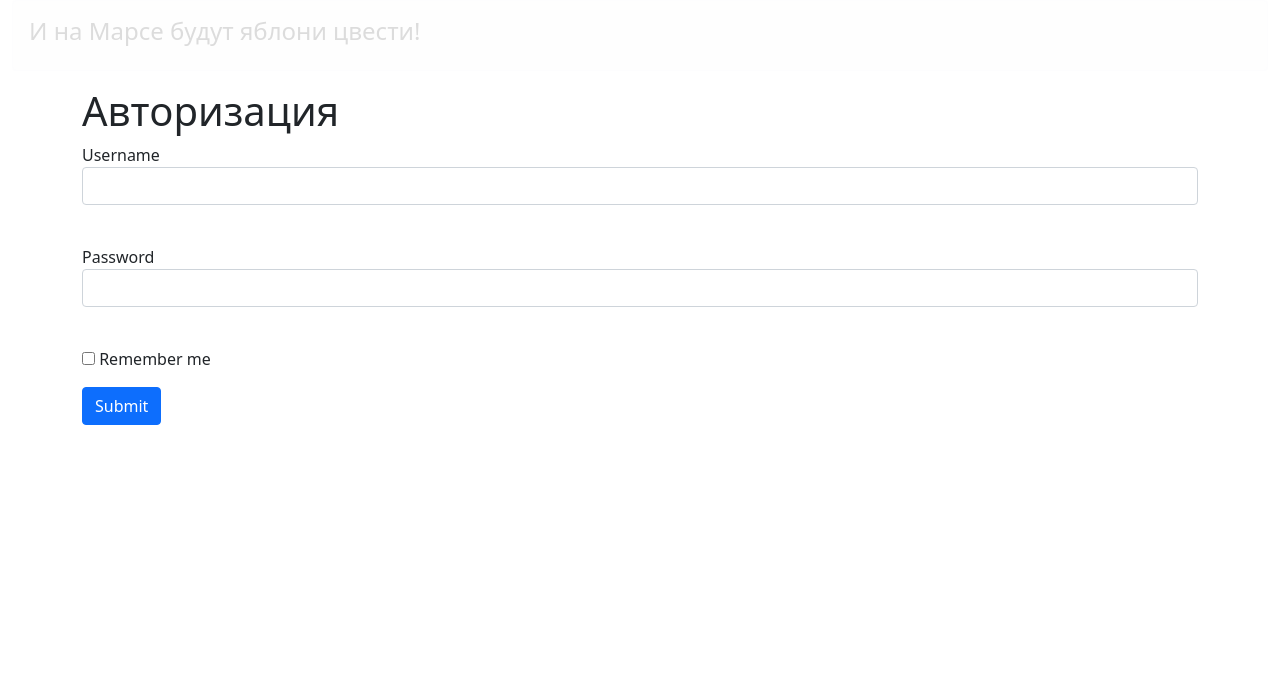
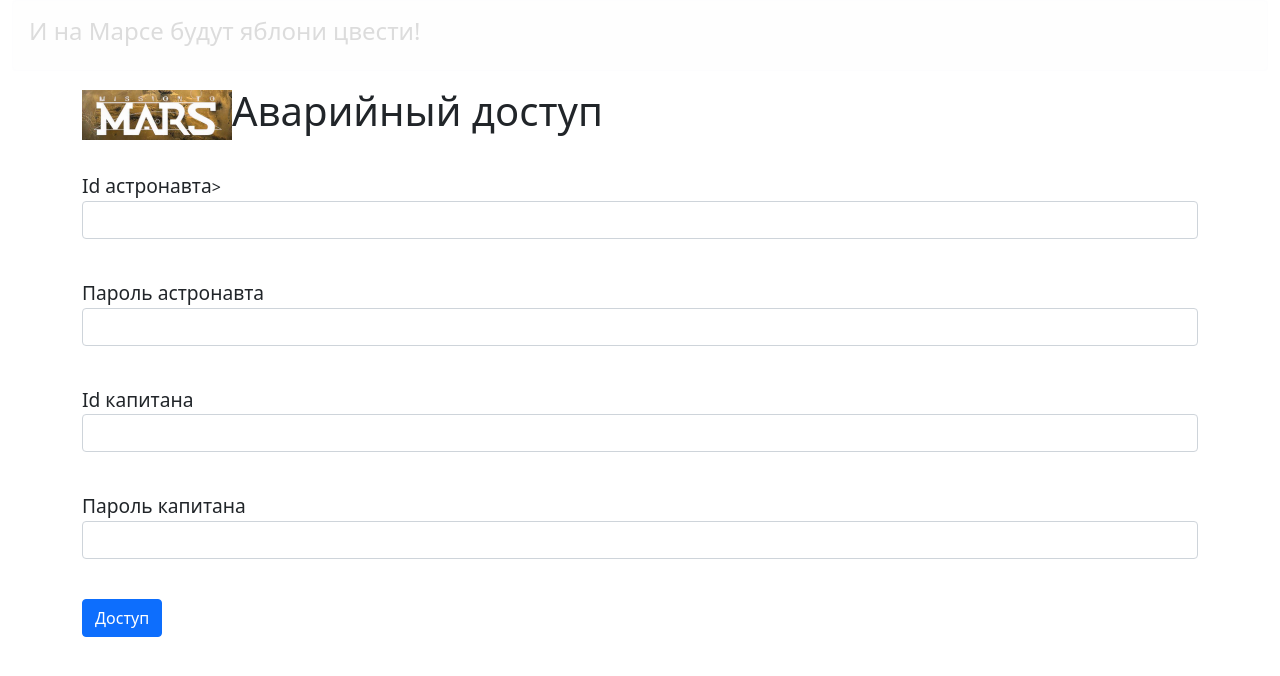
Before and after one commit to EDeev/yandex_lyceum, a Flask app: template WEB. HTML flask-wtf/templates/login.html in a window 1280 px wide. Shown: the part 82-758 px from the top of the page. Run offline with Flask 2, Linux system fonts and the light colour scheme; the template is opened without the code that fills it: values that come from a table or form of the project are taken from there, most other values are stand-ins (such as "Sample title", 1, 10 or a date in 2020); form fields are guessed from the names that the template uses.

Commit message:
Add files via upload

```diff
--- a/WEB. HTML flask-wtf/loginform.py
+++ b/WEB. HTML flask-wtf/loginform.py
@@ -4,7 +4,9 @@ from wtforms.validators import DataRequired
 
 
 class LoginForm(FlaskForm):
-    username = StringField('Логин', validators=[DataRequired()])
-    password = PasswordField('Пароль', validators=[DataRequired()])
-    remember_me = BooleanField('Запомнить меня')
-    submit = SubmitField('Войти')
+    id_user = StringField('Id астронавта', validators=[DataRequired()])
+    pas_user = PasswordField('Пароль астронавта', validators=[DataRequired()])
+    id_cap = StringField('Id капитана', validators=[DataRequired()])
+    pas_cap = PasswordField('Пароль капитана', validators=[DataRequired()])
+    # remember_me = BooleanField('Запомнить меня') <p>{{ form.remember_me() }} {{ form.remember_me.label }}</p>
+    submit = SubmitField('Доступ')
--- a/WEB. HTML flask-wtf/server.py
+++ b/WEB. HTML flask-wtf/server.py
@@ -1,4 +1,5 @@
 from flask import Flask, render_template, redirect
+from loginform import LoginForm
 
 
 app = Flask(__name__)
@@ -32,10 +33,13 @@ def answer():
     return render_template('auto_answer.html', **param)
 
 
-@app.route('/login')
+@app.route('/login', methods=['GET', 'POST'])
 def login():
     param = {'title': "Аварийный доступ"}
-    return render_template('login.html', **param)
+    form = LoginForm()
+    if form.validate_on_submit():
+        return redirect('/success')
+    return render_template('login.html', **param, form=form)
 
 
 if __name__ == '__main__':
--- a/WEB. HTML flask-wtf/templates/login.html
+++ b/WEB. HTML flask-wtf/templates/login.html
@@ -1,28 +1,45 @@
 {% extends "base_two.html" %}
 
 {% block content2 %}
-    <h1>Авторизация</h1>
+    <h1><img src="../static/img/mars_ico.png">Аварийный доступ</h1><br>
     <form action="" method="post" novalidate>
         {{ form.hidden_tag() }}
         <p>
-            {{ form.username.label }}<br>
-            {{ form.username(class="form-control") }}<br>
-            {% for error in form.username.errors %}
+            <big>{{ form.id_user.label }}</big>><br>
+            {{ form.id_user(class="form-control") }}<br>
+            {% for error in form.id_user.errors %}
                 <div class="alert alert-danger" role="alert">
                     {{ error }}
                 </div>
             {% endfor %}
         </p>
         <p>
-            {{ form.password.label }}<br>
-            {{ form.password(class="form-control", type="password") }}<br>
-            {% for error in form.password.errors %}
+            <big>{{ form.pas_user.label }}</big><br>
+            {{ form.pas_user(class="form-control", type="password") }}<br>
+            {% for error in form.pas_user.errors %}
                 <div class="alert alert-danger" role="alert">
                     {{ error }}
                 </div>
             {% endfor %}
         </p>
-        <p>{{ form.remember_me() }} {{ form.remember_me.label }}</p>
+        <p>
+            <big>{{ form.id_cap.label }}</big><br>
+            {{ form.id_cap(class="form-control") }}<br>
+            {% for error in form.id_cap.errors %}
+                <div class="alert alert-danger" role="alert">
+                    {{ error }}
+                </div>
+            {% endfor %}
+        </p>
+        <p>
+            <big>{{ form.pas_cap.label }}</big><br>
+            {{ form.pas_cap(class="form-control", type="password") }}<br>
+            {% for error in form.pas_cap.errors %}
+                <div class="alert alert-danger" role="alert">
+                    {{ error }}
+                </div>
+            {% endfor %}
+        </p>
         <p>{{ form.submit(type="submit", class="btn btn-primary") }}</p>
     </form>
 {% endblock %}
```
Lines whose indentation alone changed are shown as unchanged.
